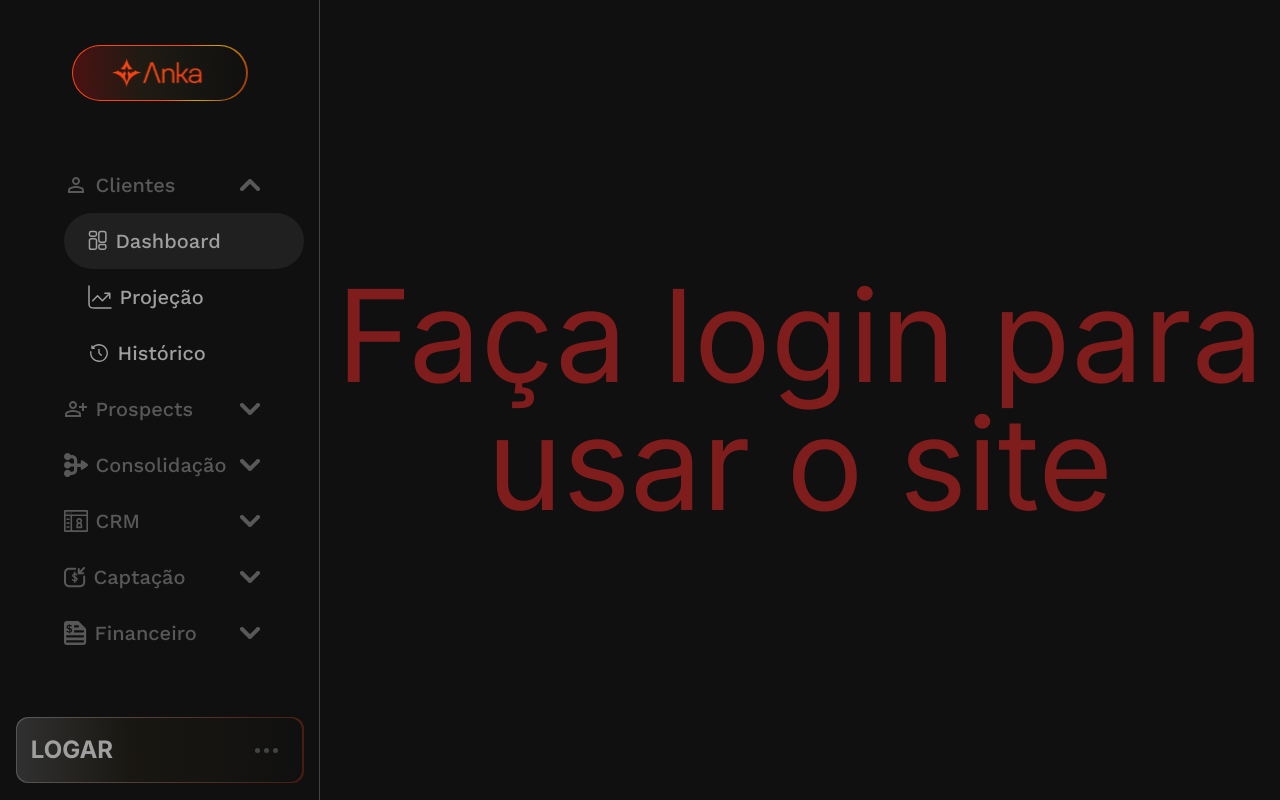
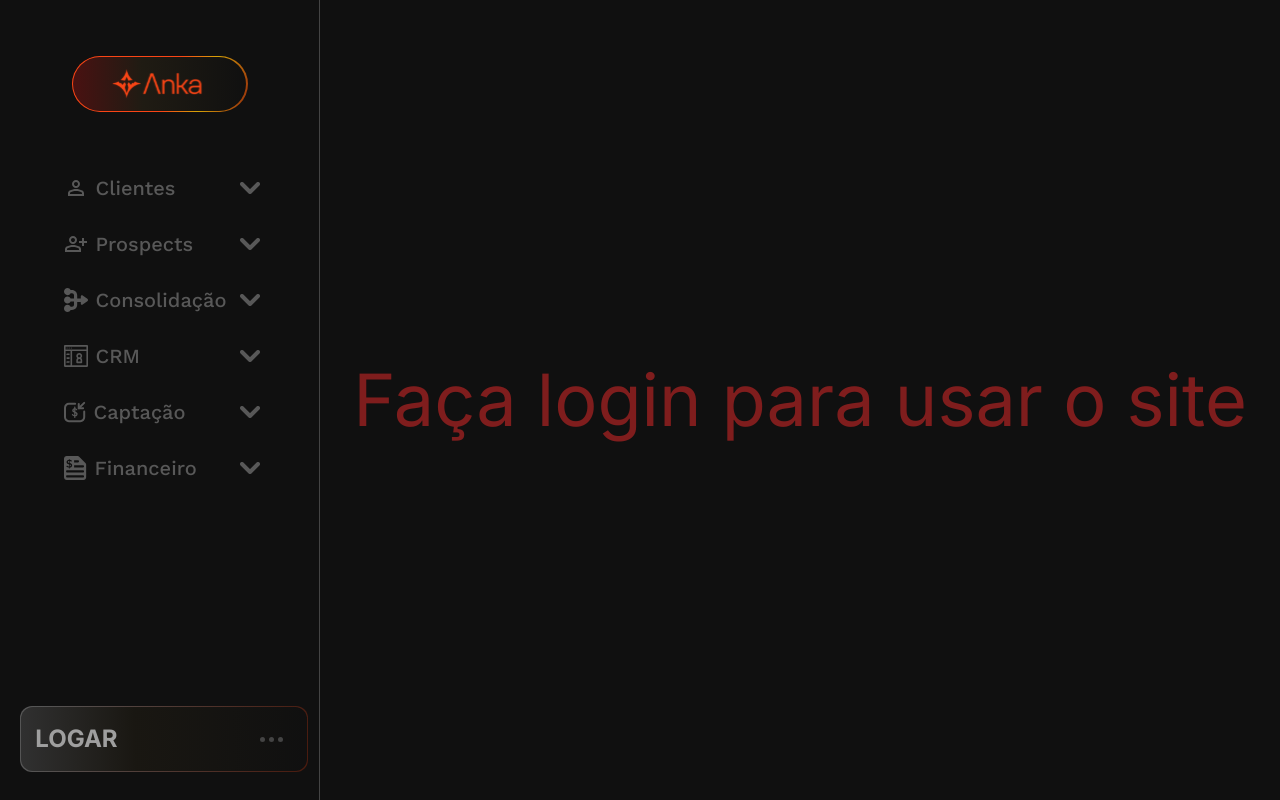
Before and after one commit to GustavoDan/Frontend-Planejamento-Patrimonial, a Next.js app: page /dashboard in a window 1280 px wide. Built offline with nearby package versions, Linux system fonts and the light colour scheme; no server answers.

Commit message:
Fix layout for scrollabe pages and unauthenticated sidebar bug

```diff
--- a/src/app/layout.tsx
+++ b/src/app/layout.tsx
@@ -34,7 +34,7 @@ export default function RootLayout({
             lang="en"
             className={`dark ${inter.variable} ${workSans.variable}`}
         >
-            <body className="antialiased h-screen w-screen overflow-hidden">
+            <body className="antialiased min-h-screen w-screen overflow-x-hidden">
                 <QueryProvider>
                     <AuthProvider>
                         <SidebarProvider>{children}</SidebarProvider>
--- a/src/components/PageContainer.tsx
+++ b/src/components/PageContainer.tsx
@@ -14,18 +14,18 @@ const PageContainer = ({ className, children }: PageContainerProps) => {
     const { isAuthenticated } = useAuth();
 
     return (
-        <div className="flex size-full">
+        <div className="flex min-h-screen">
             <Sidebar />
             <main
                 className={cn(
-                    "flex flex-col items-center justify-center",
+                    "flex flex-col items-center justify-center w-full",
                     className
                 )}
             >
                 {isAuthenticated ? (
                     children
                 ) : (
-                    <div className="flex items-center justify-center size-full text-center text-destructive text-9xl">
+                    <div className="text-destructive text-7xl">
                         Faça login para usar o site
                     </div>
                 )}
--- a/src/components/Profile/ProfileContainer.tsx
+++ b/src/components/Profile/ProfileContainer.tsx
@@ -11,7 +11,7 @@ const ProfileContainer = () => {
     const { isAuthenticated } = useAuth();
 
     return (
-        <div className="w-72 h-[4.125rem] bg-profile-gradient-border p-[0.08rem] rounded-xl">
+        <div className="w-72 h-[4.125rem] bg-profile-gradient-border p-[0.08rem] rounded-xl fixed bottom-7 left-5">
             <div className="size-full bg-background bg-profile-gradient rounded-xl p-3.5 pr-6">
                 <div className="size-full flex gap-2">
                     {!isAuthenticated ? (
--- a/src/components/Sidebar/Sidebar.tsx
+++ b/src/components/Sidebar/Sidebar.tsx
@@ -23,17 +23,18 @@ const Sidebar = () => {
     const { openSections, toggleSection } = useSidebar();
 
     return (
-        <div className="w-80 h-screen px-12 pt-14 pb-7 border-[#444444] border-r flex flex-col items-center justify-center gap-14 select-none">
-            <AnkaLogo />
+        <div className="min-w-80 min-h-screen px-12 pt-14 pb-7 border-[#444444] border-r flex flex-col items-center justify-center gap-14 select-none">
+            <div className="fixed top-14">
+                <AnkaLogo />
+            </div>
 
-            <div className="flex-1 gap-2.5 font-workSans">
+            <div className="flex-1 gap-2.5 font-workSans fixed top-40">
                 <SidebarCollapsibleItem
                     icon={<ClientsIcon />}
                     label="Clientes"
                     isOpen={openSections.clients}
                     onToggle={() => {
                         toggleSection("clients");
-                        console.log("teste");
                     }}
                     enabled={isAuthenticated}
                 >
--- a/src/contexts/SidebarContext.tsx
+++ b/src/contexts/SidebarContext.tsx
@@ -7,6 +7,7 @@ import {
     ReactNode,
     useCallback,
 } from "react";
+import { useAuth } from "./AuthContext";
 
 interface SidebarContextType {
     openSections: Record<string, boolean>;
@@ -16,8 +17,9 @@ interface SidebarContextType {
 const SidebarContext = createContext<SidebarContextType | undefined>(undefined);
 
 export function SidebarProvider({ children }: { children: ReactNode }) {
+    const { isAuthenticated } = useAuth();
     const [openSections, setOpenSections] = useState<Record<string, boolean>>({
-        clients: true,
+        clients: isAuthenticated,
     });
 
     const toggleSection = useCallback((section: string) => {
```
